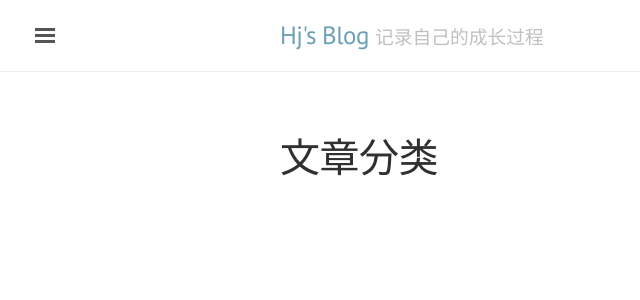
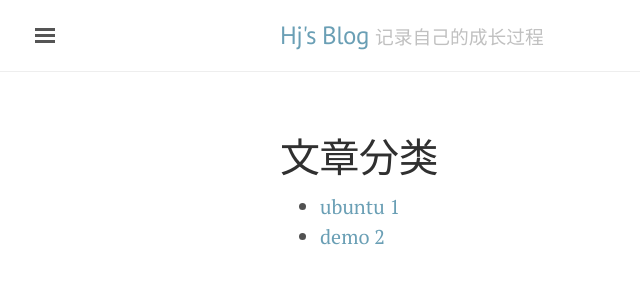
Before and after one commit to hxjiejie/jekyll_demo, a Jekyll site: the page built from category_index.html, in a window 1280 px wide. Shown: the top 300 px of the page, without its empty margins (0-640 px from the left). Built offline with Jekyll 4.4.1, drawn with Linux system fonts in a browser that asks for light colours.

Commit message:
Update category_index.html

```diff
--- a/category_index.html
+++ b/category_index.html
@@ -3,6 +3,9 @@ title: 文章分类
 layout: page
 ---
 
-{% for post in site.categories.[page.category] %}
-    {{ post.date }} {{ post.title }}
-{% endfor %}
+<ul>
+    {% for category in site.categories %}
+    <li><a href="/category/{{ category | first }}/" title="view all posts">{{ category | first }} {{ category | last | size }}</a>
+    </li>
+    {% endfor %}
+</ul>
```
